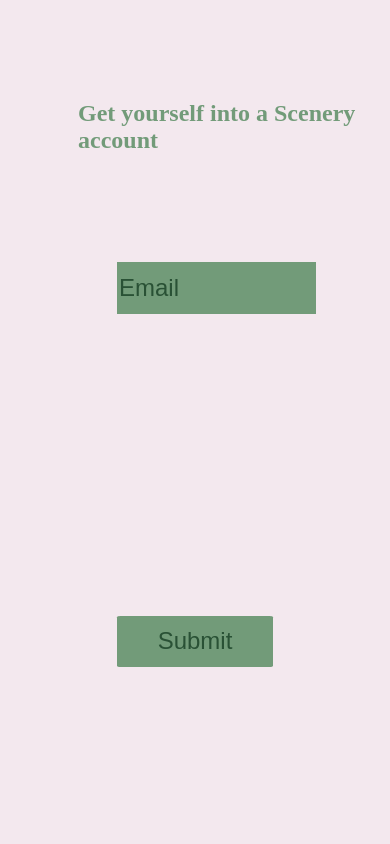
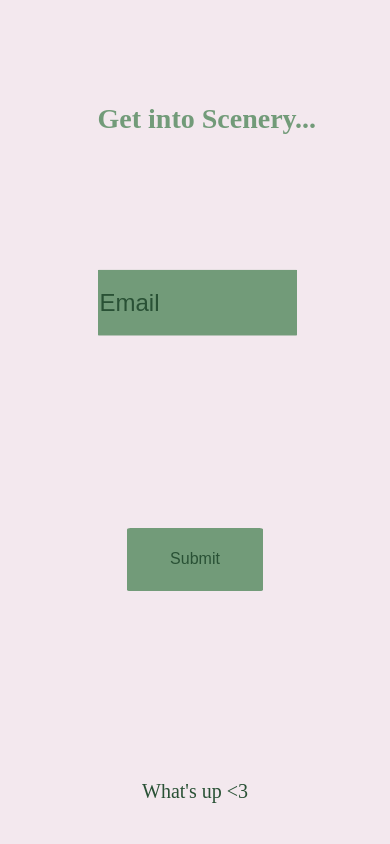
Before and after one commit to ShayanBahrainy/Scenes, a Python web app: template templates/create_or_login.html in a window 390 px wide. Run offline with Jinja, Linux system fonts and the light colour scheme; the template is opened without the code that fills it, so the values that code supplies are empty.

Commit message:
Make create an account page work on mobile.

```diff
--- a/main.py
+++ b/main.py
@@ -70,7 +70,7 @@
             return render_template("verify_email.html", error="Please enter your email!" if not email else "Please enter your verification code!")
         verification = emailmanager.verify(email, code)
         if verification.success:
-            account = db.session.query(Account).filter(Account.email == email).one_or_none() == None
+            account = db.session.query(Account).filter(Account.email == email).one_or_none()
             needs_setup = True if not account else account.name == None
             if not account:
                 account = Account(email, 'none', get_time())
--- a/static/checkout_return.js
+++ b/static/checkout_return.js
@@ -1,4 +1,4 @@
-window.addEventListener('load', function() {
+window.addEventListener('DOMContentLoaded', function() {
     const retry = this.document.querySelector('.retry-button')
 
     if (retry) {
--- a/static/create_or_login.css
+++ b/static/create_or_login.css
@@ -6,7 +6,7 @@
 
 .form {
     position: absolute;
-    left: 45%;
+    left: 25%;
     top: 40%;
     width: 30%;
     height: 60%;
@@ -14,40 +14,48 @@
 
 .header {
     position: absolute;
-    left: 35%;
-    top: 20%;
+    left: 25%;
+    top: 5%;
+    font-size: 6vw;
     color: var(--secondary-color);
 }
 
 .email-field {
     position: absolute;
     border-radius: 0;
-    left: -12.5%;
-    height: 5%;
+    left: 50%;
+    height: 10%;
     width: 75%;
+    box-shadow: outset 5px 5px 10px #5a7a5e,
+                outset -5px -5px 10px #89b18a;
+    font-size: 2em;
+    transition-duration: 5s;
+    color: var(--tint-color);
+
+}
+
+.email-field:hover::placeholder {
+    color: var(--background-color);
+}
+
+
+.submit-button {
+    position: absolute;
+    top: 20%;
+    left: 60%;
+    border: none;
+    background-color: var(--secondary-color);
+    color: var(--tint-color);
+    width: 50%;
+    height: 10%;
+    font-size: 2em;
+    border-radius: 2.5%;
     box-shadow: outset 5px 5px 10px #5a7a5e,
                 outset -5px -5px 10px #89b18a;
 }
 
-.email-field::placeholder {
-    color: var(--tint-color);
-}
-.email-field:hover::placeholder {
-    color: var(--background-color);
-    transition-duration: 5s;
-}
-
-.submit-button {
-    position: absolute;
-    top: 20%;
-    border: none;
-    background-color: var(--secondary-color);
-    color: var(--tint-color);
-    width: 50%;
-    height: 5%;
-    border-radius: 2.5%;
-    box-shadow: outset 5px 5px 10px #5a7a5e,
-                outset -5px -5px 10px #89b18a;
+.whats-up {
+    visibility: collapse;
 }
 
 
@@ -58,17 +66,31 @@
 }
 
 
+@keyframes float {
+    0% {
+        transform: translateY(0%);
+
+    }
+    50% {
+        transform: translateY(-10%);
+    }
+    100% {
+        transform: translateY(0%);
+    }
+}
+
 @media (max-width: 700px) {
     .header {
         top: 10%;
-        left: 20%;
-        font-size: 1.5em;
+        left: 25%;
+        font-size: 1.75em;
     }
 
     .form {
-        left: 30%;
+        left: 25%;
         top: 25%;
         width: 50%;
+        height: 75%;
     }
 
     .email-field {
@@ -77,13 +99,26 @@
         left: 0%;
         height: 10%;
         font-size: 1.5em;
+        border-radius: 0.5%;
+        animation: float 2s ease-in-out infinite;
     }
 
     .submit-button {
-        top: 80%;
+        top: 50%;
         height: 10%;
-        width: 80%;
+        width: 70%;
+        left: 15%;
+        font-size: 1em;
+    }
+
+    .whats-up {
+        visibility: visible;
+        font-size: 1.25em;
+        position: absolute;
+        top: 90%;
         left: 0%;
-        font-size: 1.5em;
+        width: 100%;
+        color: var(--tint-color);
+        text-align: center;
     }
 }
--- a/static/why_subscribe.js
+++ b/static/why_subscribe.js
@@ -1,4 +1,4 @@
-window.addEventListener('load', function() {
+window.addEventListener('DOMContentLoaded', function() {
     const subscribe = this.document.querySelector('.subscribe-button')
 
     subscribe.addEventListener('click', function() {
--- a/templates/create_or_login.html
+++ b/templates/create_or_login.html
@@ -9,10 +9,11 @@
         {% if error %}
         <h1 class="error">{{error}}</h1>
         {% endif %}
-        <h1 class="header">Get yourself into a Scenery account</h1>
+        <h1 class="header">Get into Scenery...</h1>
         <form method="post" class="form">
             <input type="email" placeholder="Email" name="email" required class="email-field custom-highlight hover-element">
             <button type="submit" class="submit-button">Submit</button>
         </form>
+        <p class="whats-up">What's up &lt;3 </p>
     </body>
 </html>
--- a/templates/index.html
+++ b/templates/index.html
@@ -12,7 +12,7 @@
         {% endif %}
         <button class="hamburger closed-hamburger">☰</button>
         <div class="menu menu-closed">
-            <p class="welcome-message">Hi{{" "+user.name if user and user.name else ""}}!</p>
+            <p class="welcome-message">{{"Hi "+user.name if user and user.name else "Welcome"}}!</p>
             {% if user %}
                 <select class="logout-menu custom-highlight">
                     <option value="" selected disabled>Logout</option>
```
Also changed, not shown: static/index.css (+35 -0 lines).
